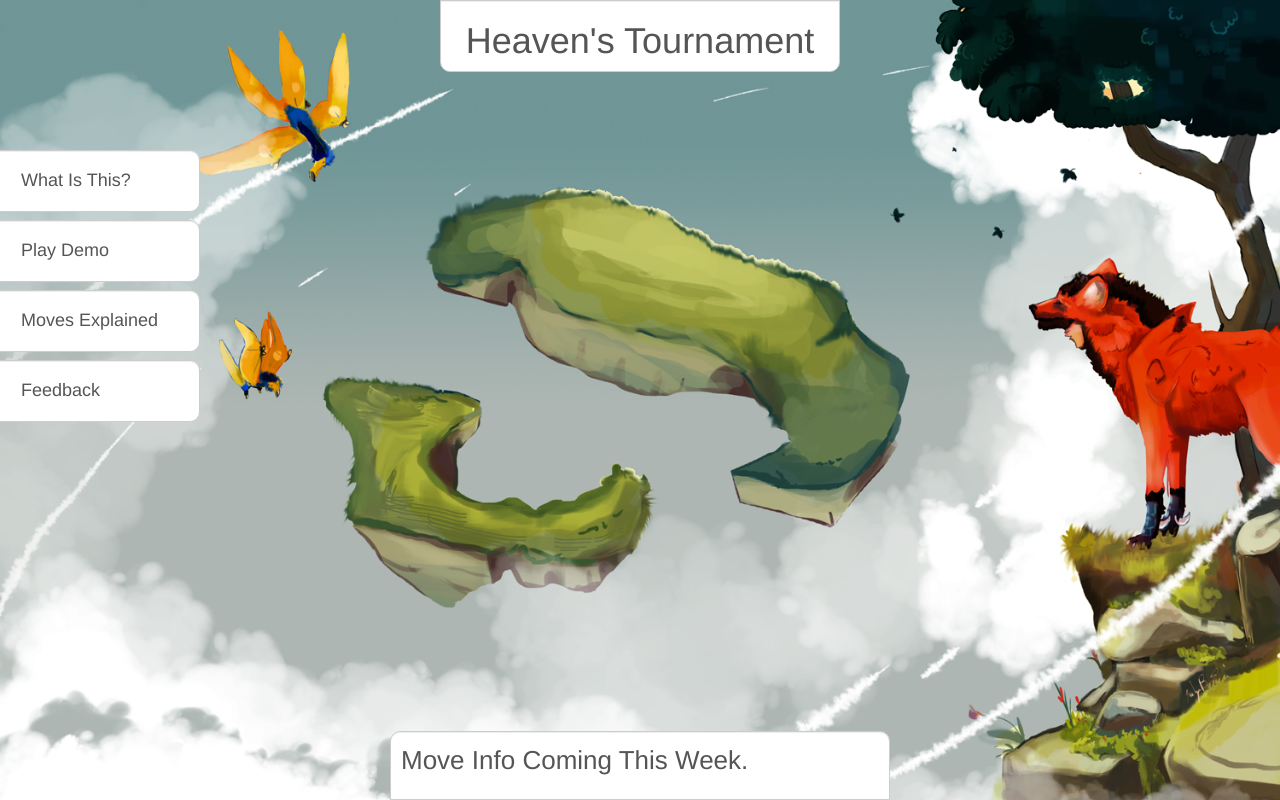
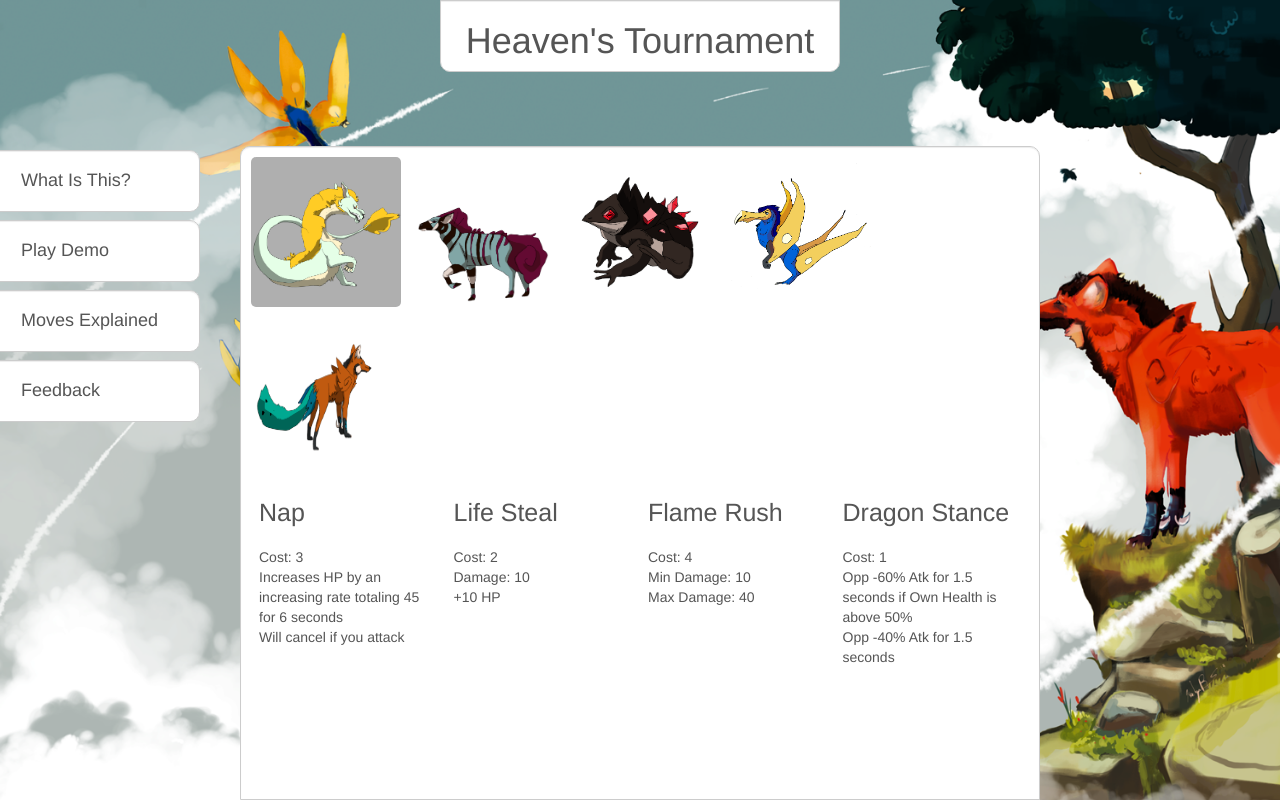
Before and after one commit to JeffSallans/heavens_tourney_website, a Django app: page /monster_builds in a window 1280 px wide. Run offline with Django 3.2, Linux system fonts and the light colour scheme; parts of the project's set-up code (start-up, migrations or seed data) failed here and were passed over; some libraries are stand-ins or nearby versions.

Commit message:
added move details

```diff
--- a/basic_site/templates/info.html
+++ b/basic_site/templates/info.html
@@ -2,9 +2,29 @@
 
 {% block tab_content %}
 
+  <link rel="stylesheet" type="text/css" href="{{MEDIA_URL}}info.css"/>
 	<script type="text/javascript">
 		$(function() {
 
+      $(".move_table tr").hide();
+      $(".info_monster_image_container span").children("img:first").addClass('selected_monster');
+      $(".move_table tr:nth-child(1)").show();
+      $(".move_table tr:nth-child(2)").show();
+      $(".info_monster_image_container span").click(function() {
+
+        //Change monster selected
+        $(".info_monster_image_container span").children("img").removeClass('selected_monster');
+        $(this).children("img:first").addClass('selected_monster');
+
+        //Change row displayed
+        $(".move_table tr").hide();
+
+        var monster = $(this).attr('monster');
+
+        var selection = ".move_table tr[monster='" + monster + "']";
+
+        $(selection).show("fade");
+      });
 			$(".game_description").animate({ "bottom": "-=200px" }, 0);
 			$(".game_description").animate({ "bottom": "+=200px" }, 1000);
 		});
@@ -12,7 +32,216 @@
 
     <div class="game_description_container">
         <div class="rounded_corners game_description">
-            <p>Move Info Coming This Week.</p>
+        	<div class="info_monster_image_container">
+	        	<span monster="curro">
+	        		<img src="{{MEDIA_URL}}/pictures/monsters/Curro.png">
+	        	</span>
+	        	<span monster="drumlin">
+	        		<img src="{{MEDIA_URL}}/pictures/monsters/Drumlin.png">
+	        	</span>
+	        	<span monster="goliath">
+	        		<img src="{{MEDIA_URL}}/pictures/monsters/Goliath.png">
+	        	</span>
+	        	<span monster="macroraptor">
+	        		<img src="{{MEDIA_URL}}/pictures/monsters/Macroraptor.png">
+	        	</span>
+	        	<span monster="simurgh">
+	        		<img src="{{MEDIA_URL}}/pictures/monsters/Simurgh.png">
+	        	</span>
+	        </div>
+<table class="move_table">
+<tr monster="curro">
+  <td class="name">
+    Nap
+  </td>
+  <td class="name">
+    Life Steal
+  </td>
+  <td class="name">
+    Flame Rush
+  </td>
+  <td class="name">
+    Dragon Stance
+  </td>
+</tr>
+<tr monster="curro">
+  <td>
+    Cost: 3<br>
+    Increases HP by an increasing rate totaling 45 for 6 seconds<br>
+	Will cancel if you attack <br>
+  </td>
+
+  <td>
+    Cost: 2<br>
+    Damage: 10<br>
+    +10 HP<br>
+  </td>
+
+  <td>
+    Cost: 4<br>
+    Min Damage: 10<br>
+    Max Damage: 40<br>
+  </td>
+
+  <td>
+    Cost: 1<br>
+    Opp -60% Atk for 1.5 seconds if Own Health is above 50%<br>
+    Opp -40% Atk  for 1.5 seconds<br></td>
+</tr>
+
+<tr monster="drumlin">
+  <td class="name">
+    Waterfall
+  </td>
+  <td class="name">
+    Drench
+  </td>
+  <td class="name">
+    Void Dash
+  </td>
+  <td class="name">
+    Sneaky
+  </td>
+</tr>
+<tr monster="drumlin">
+  <td>
+    Cost: 5<br>
+    Min Damage: 20<br>
+    Max Damage: 50<br>
+    1 time only then<br>
+    Min Damage: 10<br>
+    Max Damage: 20<br>
+  </td>
+  <td>
+    Cost: 2<br>
+    Min Damage: 5<br>
+    Max Damage: 25<br>
+    20% chance to get +20% Atk for 10 secs<br>
+  </td>
+  <td>
+    Cost: 2<br>
+    True damage: 7<br>
+    Speed up time for .5 secs<br>
+  </td>
+  <td>
+    Cost: 2<br>
+    Go invisible for 10 secs<br>
+    Opp -40% Atk for 5 secs<br>
+</td>
+</tr>
+<tr monster="goliath">
+  <td>
+    Geo Smash
+  </td>
+  <td>
+    Earth Absorb
+  </td>
+  <td>
+    Pointed Stones
+  </td>
+  <td>
+    Block
+  </td>
+</tr>
+<tr monster="goliath">
+  <td>
+    Cost: 2<br>
+    Min Damage: 5<br>
+    Max Damage: 30<br>
+    -20% Def for 10 secs<br>
+  </td>
+
+  <td>
+    Cost: 2<br>
+    +20% Def for 8 seconds<br>
+    +30% increasing rate per second for 8 secs<br>
+    Cancels if you attack<br>
+  </td>
+
+  <td>
+    Cost: 2<br>
+    DOT 15 damage in 20 seconds<br>
+  </td>
+  <td>
+    Cost: 1<br>
+	+60% Def for 1 sec<br>
+    +20% Def for 10 sec<br>
+  </td>
+
+</tr>
+<tr monster="macroraptor">
+  <td>Short Changed</td>
+  <td>Cloudforce</td>
+  <td>Tear Apart</td>
+  <td>Quick Heal</td>
+</tr>
+<tr monster="macroraptor">
+  <td>
+    Cost: 0<br>
+    -20 health to 2 stamina<br>
+  </td>
+
+  <td>
+    Cost: 2<br>
+    less health more damage<br>
+    Min Damage: 2<br>
+    75% HP: 10<br>
+    50% HP: 15<br>
+	40% HP: 20<br>
+	30% HP: 25<br>
+	20% HP: 30<br>
+	10% HP: 40<br>
+  </td>
+
+  <td>
+  	Cost: 3<br>
+    Opp -60% Atk Opp for 5 seconds<br>
+    Min Damage: 0<br>
+    Max Damage: 20<br>
+  </td>
+
+  <td>
+    Cost: 1<br>
+    +10 HP<br>
+  </td>
+</tr>
+
+<tr monster="simurgh">
+  <td>Flame Tackle</td>
+  <td>Tornado Rush</td>
+  <td>Invigorate</td>
+  <td>Dodge</td>
+</tr>
+<tr monster="simurgh">
+  <td>
+    Cost: 2 <br>
+    Min Damage: 5<br>
+    Max Damage: 25<br>
+    High damage potential move <br>
+  </td>
+
+  <td>
+    Cost: 2<br>
+    Min Damage: 10<br>
+    Max Damage: 20<br>
+  </td>
+
+  <td>
+    Cost: 2<br>
+    +60% Atk for 1 sec<br>
+    +40% Atk for 10 secs<br>
+	A short attack buff (of 2x damage) turns into a small attack buff<br>
+  </td>
+
+  <td>
+  	Cost: 1<br>
+    Forward Dash<br>
+  	-20% Def for 1 sec<br>
+    A dash to throw off your opponent’s timing, but your defense is weakened during<br>
+  </td>
+
+</tr>
+</table>
         </div>
     </div>
 
--- /dev/null
+++ b/static/info.css
@@ -0,0 +1,60 @@
+.game_description {
+
+	width: 800px;
+}
+
+.info_monster_image_container {
+
+
+}
+
+.info_monster_image_container img:hover {
+
+	background-color: #EFEFEF;
+	-webkit-border-radius: 5px;
+	-moz-border-radius: 5px;
+	border-radius: 5px;
+}
+
+.info_monster_image_container span, .info_monster_image_container span img {
+
+	height: 150px;
+	width: 150px;
+
+	cursor: pointer;
+}
+
+.selected_monster {
+
+	background-color: #AFAFAF;
+	-webkit-border-radius: 5px;
+	-moz-border-radius: 5px;
+	border-radius: 5px;
+}
+
+.move_table {
+
+	margin-top: 30px;
+}
+
+.move_table tr {
+
+	vertical-align: text-top;
+	font-size: 14px;
+}
+
+.move_table tr:nth-child(odd) {
+
+	font-size: 25px;
+}
+
+.move_table tr:nth-child(even) {
+
+	height: 250px;
+}
+
+.move_table td {
+
+	width: 25%;
+	padding: 8px;
+}
--- a/static/style.css
+++ b/static/style.css
@@ -65,6 +65,7 @@ body {
 	text-align: left;
 
 	overflow: hidden;
+	cursor: pointer;
 }
 
 .home {
```
Also changed, not shown: static/pictures/monsters/Curro.png (added), static/pictures/monsters/Drumlin.png (added), static/pictures/monsters/Goliath.png (added), static/pictures/monsters/Macroraptor.png (added), static/pictures/monsters/Simurgh.png (added).
